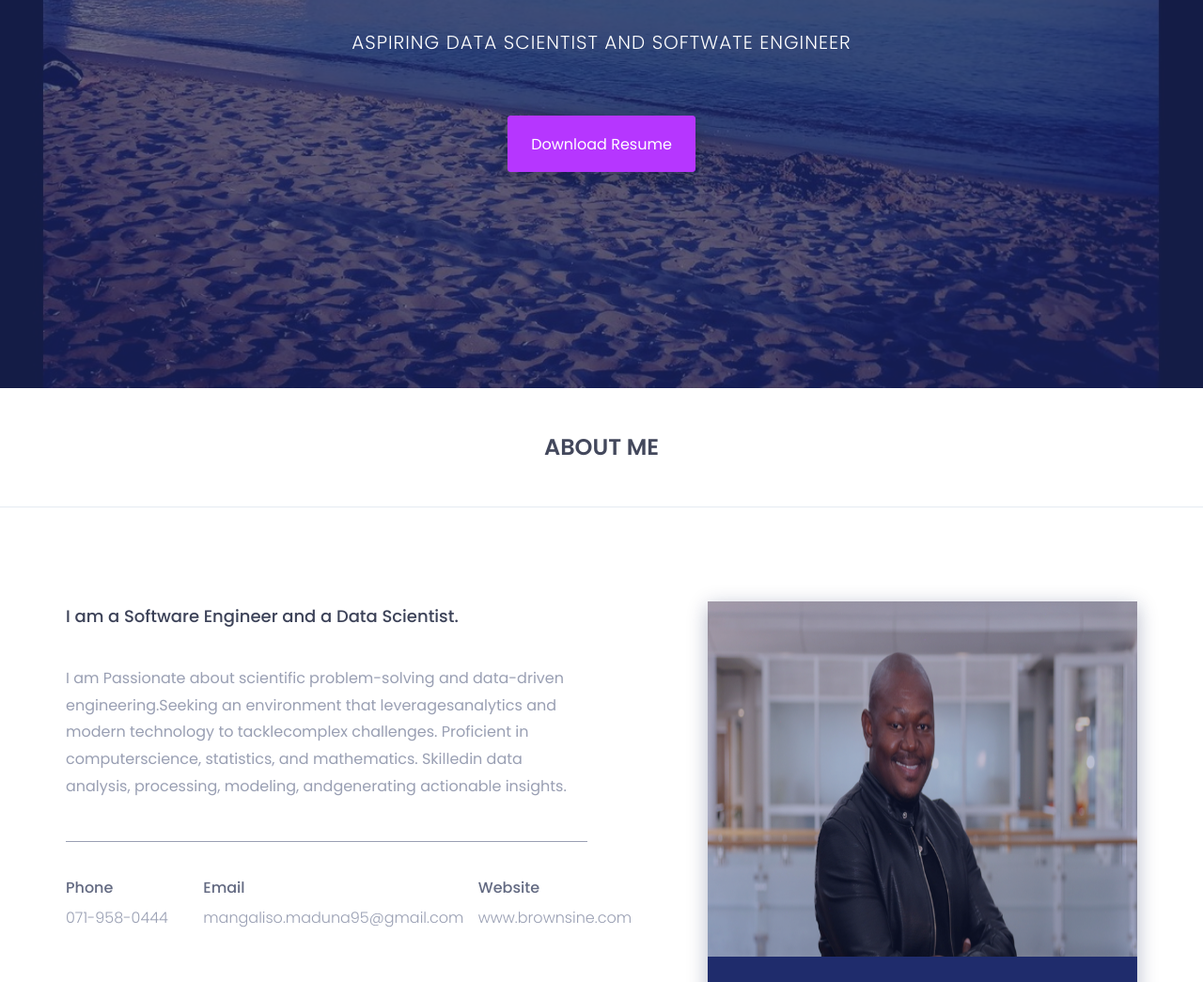
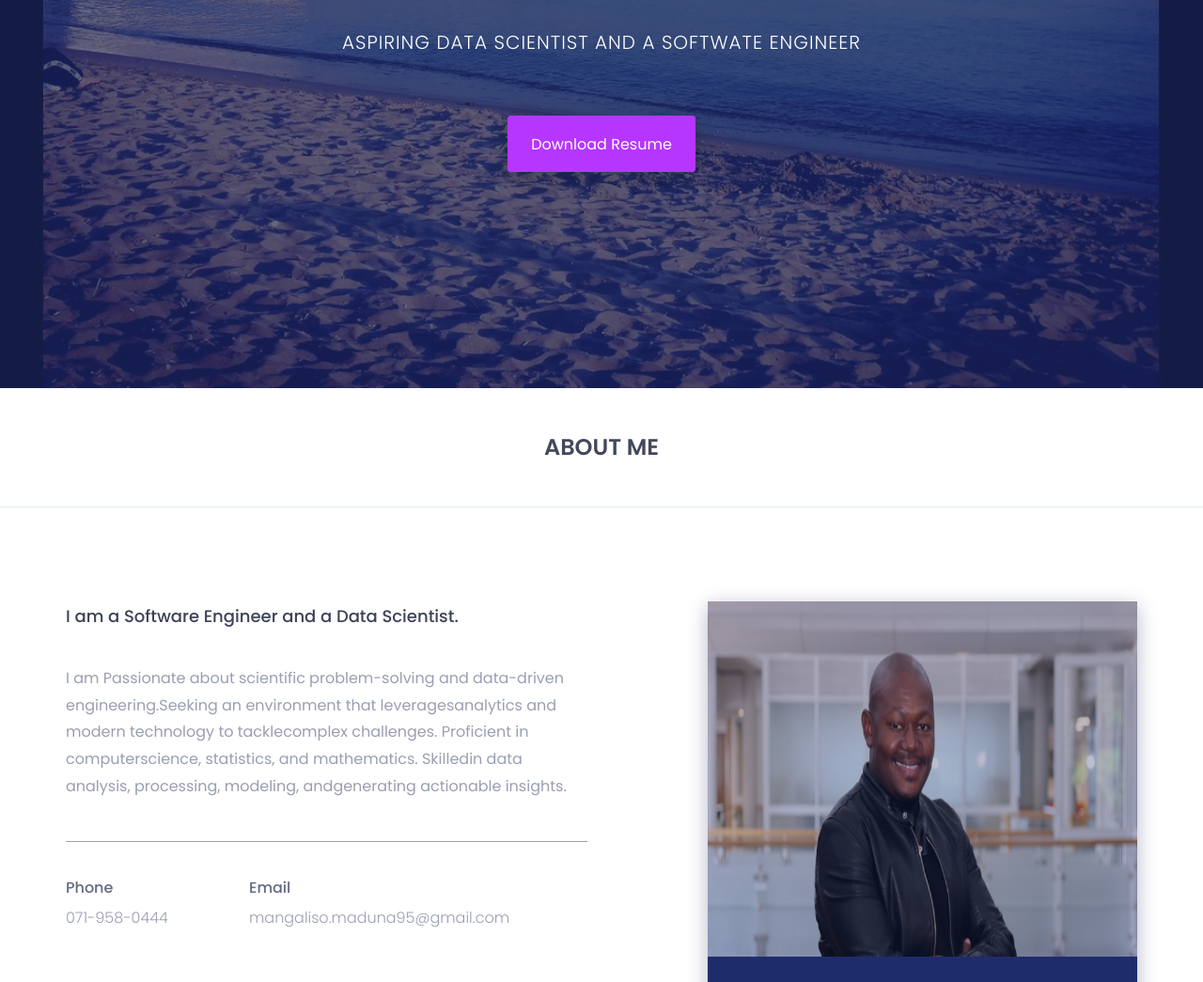
Before and after one commit to Mangaliso-Maduna/portfolio, a plain HTML site: page index.html in a window 1280 px wide. Shown: the part 477-1522 px from the top of the page at 94% size. Drawn offline with nearby package versions, Linux system fonts and the light colour scheme.

Commit message:
updated profile

```diff
--- a/index.html
+++ b/index.html
@@ -106,7 +106,7 @@
 				<div class="col-md-12 text-center">
 					<div class="header-text">
 						<h2>hi <span>,</span> i am <br> Mangaliso <br> Maduna <span>.</span> </h2>
-						<p>Aspiring Data Scientist and Softwate Engineer</p>
+						<p>Aspiring Data Scientist and a Softwate Engineer</p>
 						<a href="assets/download/mycv.pdf" download>download resume</a>
 					</div><!--/.header-text-->
 				</div><!--/.col-->
@@ -136,24 +136,19 @@
 								processing, modeling, andgenerating actionable insights.
 							</p>
 							<div class="row">
-								<div class="col-sm-3">
+								<div class="col-sm-4">
 									<div class="single-about-add-info">
 										<h3>phone</h3>
 										<p>071-958-0444</p>
 									</div>
 								</div>
-								<div class="col-sm-6">
+								<div class="col-sm-8">
 									<div class="single-about-add-info">
 										<h3>email</h3>
 										<p>mangaliso.maduna95@gmail.com</p>
 									</div>
 								</div>
-								<div class="col-sm-3">
-									<div class="single-about-add-info">
-										<h3>website</h3>
-										<p>www.brownsine.com</p>
-									</div>
-								</div>
+
 							</div>
 						</div>
 					</div>
```
